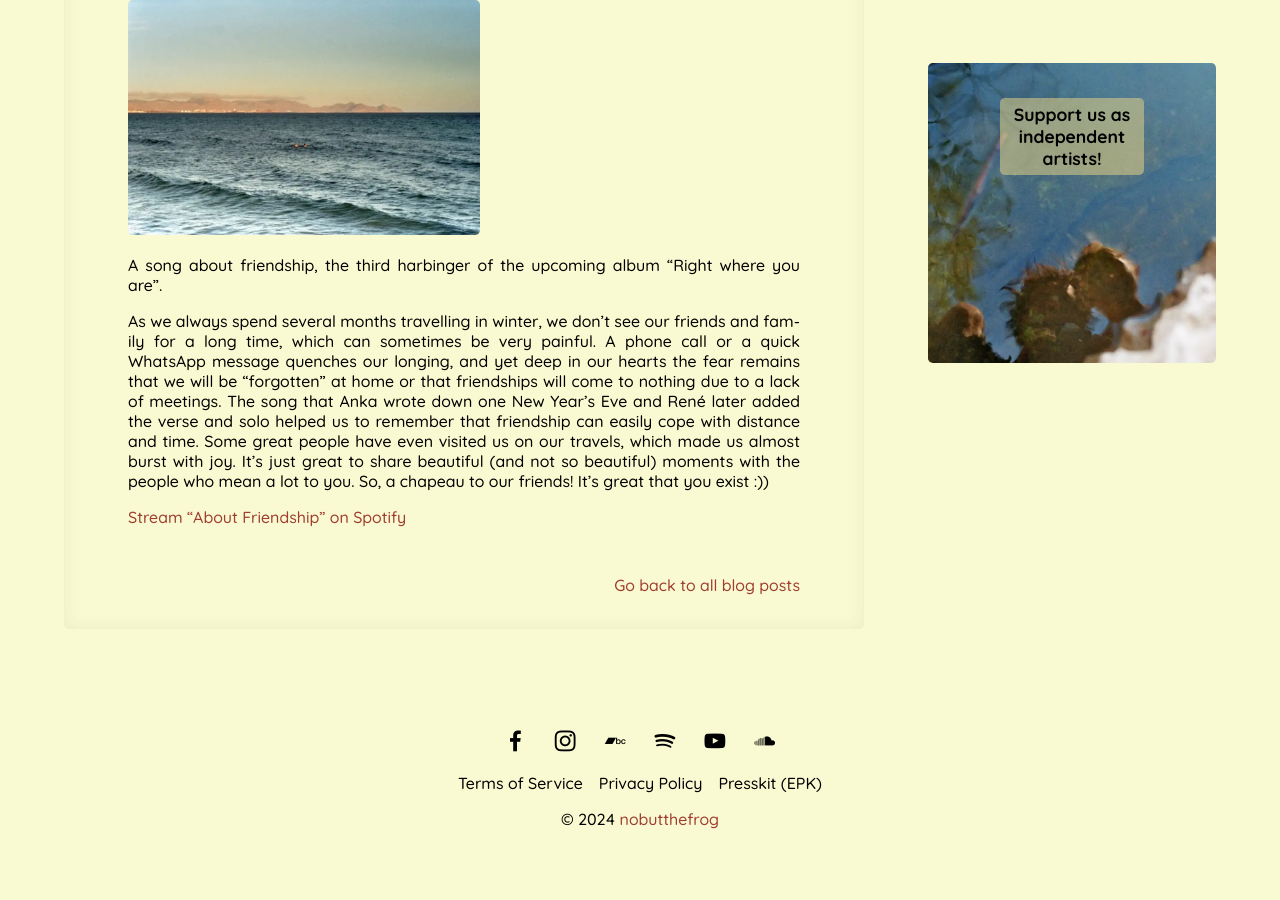
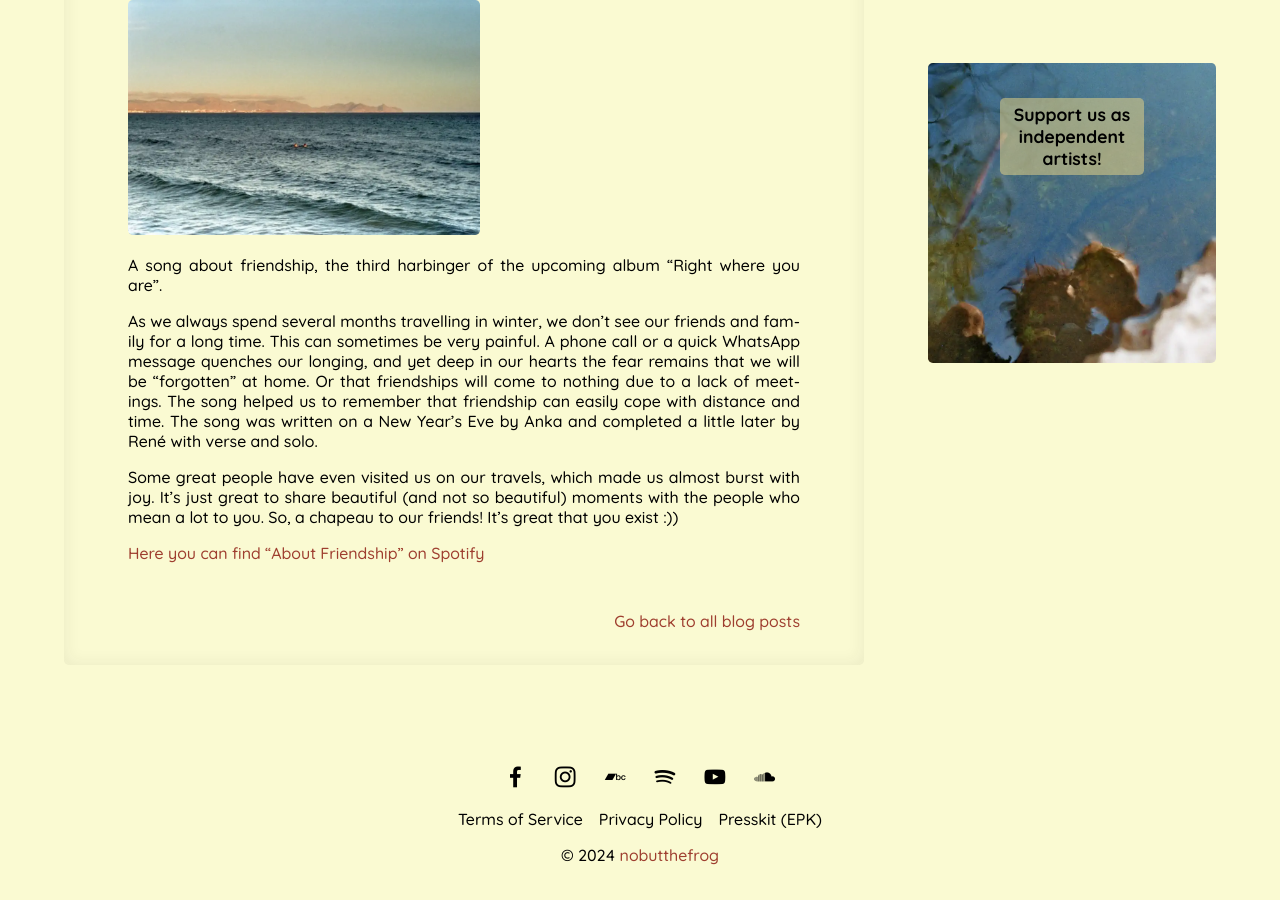
Before and after one commit to chrisongthb/nobutthefrog-com, a Jekyll site: the page built from source/en/_posts/2024-10-22-Hello-About-friendship.md, in a window 1280 px wide and 900 px high, scrolled down 280 px. Built offline with Jekyll 4.4.1, drawn with Linux system fonts in a browser that asks for light colours; before the commit the page ends 1144 px from its top, so only the background shows below that.

Commit message:
make sentences shorter

```diff
--- a/source/en/_posts/2024-10-22-Hello-About-friendship.md
+++ b/source/en/_posts/2024-10-22-Hello-About-friendship.md
@@ -12,6 +12,8 @@
 
 A song about friendship, the third harbinger of the upcoming album "Right where you are".<!--more-->
 
-As we always spend several months travelling in winter, we don't see our friends and family for a long time, which can sometimes be very painful. A phone call or a quick WhatsApp message quenches our longing, and yet deep in our hearts the fear remains that we will be "forgotten" at home or that friendships will come to nothing due to a lack of meetings. The song that Anka wrote down one New Year's Eve and René later added the verse and solo helped us to remember that friendship can easily cope with distance and time. Some great people have even visited us on our travels, which made us almost burst with joy. It's just great to share beautiful (and not so beautiful) moments with the people who mean a lot to you. So, a chapeau to our friends! It's great that you exist :))
+As we always spend several months travelling in winter, we don't see our friends and family for a long time. This can sometimes be very painful. A phone call or a quick WhatsApp message quenches our longing, and yet deep in our hearts the fear remains that we will be "forgotten" at home. Or that friendships will come to nothing due to a lack of meetings. The song helped us to remember that friendship can easily cope with distance and time. The song was written on a New Year's Eve by Anka and completed a little later by René with verse and solo.
 
-[Stream "About Friendship" on Spotify](https://open.spotify.com/intl-de/album/0RQfjYh286ddfEpXeLRQ3x){:target="_blank"}
+Some great people have even visited us on our travels, which made us almost burst with joy. It's just great to share beautiful (and not so beautiful) moments with the people who mean a lot to you. So, a chapeau to our friends! It's great that you exist :))
+
+[Here you can find "About Friendship" on Spotify](https://open.spotify.com/intl-de/album/0RQfjYh286ddfEpXeLRQ3x){:target="_blank"}
```
Also changed, not shown: source/de/_posts/2024-10-22-Hallo-About-friendship.md (+4 -2 lines).
